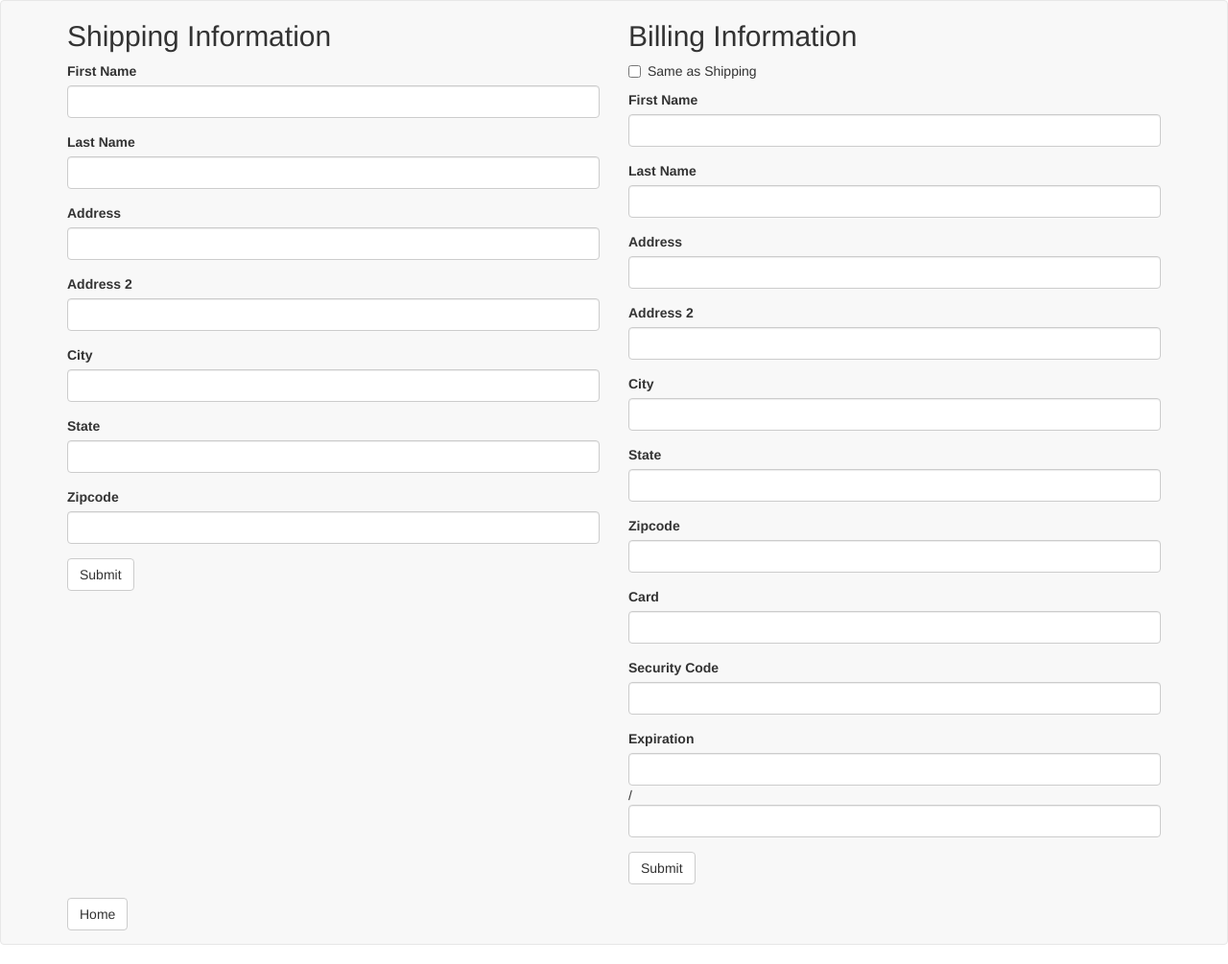
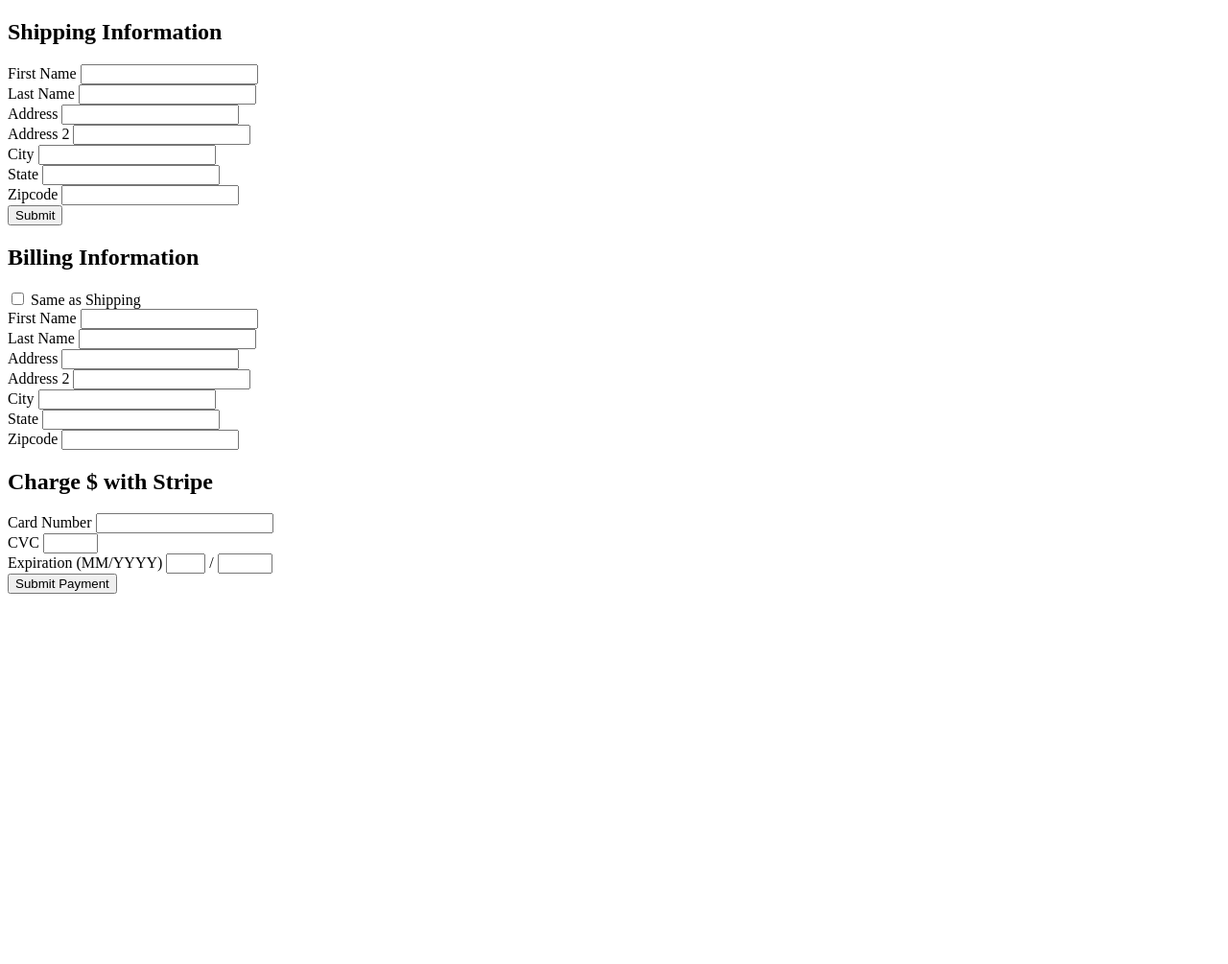
Before and after one commit to SadeC13/Ecommerce, a CodeIgniter app: page /cart/complete in a window 1280 px wide. Shown: the whole page at 96% size. After the commit the page ends 619 px from the top, so only its background shows below. Run offline with CodeIgniter, Linux system fonts and the light colour scheme; some libraries are stand-ins or nearby versions.

Commit message:
stripe stuff

```diff
--- a/application/views/cart.php
+++ b/application/views/cart.php
@@ -125,6 +125,7 @@
 				<td></td>
 				<td class="total">$<?=$sum?></td>
 				<td>
+				<?$this->session->set_userdata('sum', $sum);?>
 			<form action='/cart/complete' method='post'>
 			<button class="btn btn-default" type='submit' >Complete Purchase</button>
 			</form>
--- a/application/views/complete_purchase.php
+++ b/application/views/complete_purchase.php
@@ -1,12 +1,50 @@
-<html>
+<!DOCTYPE html>
+<html lang="en">
 <head>
-	<title></title>
-	<link rel="stylesheet" type="text/css" href="//maxcdn.bootstrapcdn.com/bootstrap/3.3.4/css/bootstrap.min.css">
-	<link rel="stylesheet" href="//maxcdn.bootstrapcdn.com/font-awesome/4.3.0/css/font-awesome.min.css">
-	<script src="https://ajax.googleapis.com/ajax/libs/jquery/1.11.2/jquery.min.js"></script>
-	<script src="https://maxcdn.bootstrapcdn.com/bootstrap/3.3.4/js/bootstrap.min.js"></script>
-	<style type="text/css">
-	</style>
+  <meta http-equiv="Content-type" content="text/html; charset=utf-8" />
+  <title>Stripe Getting Started Form</title>
+
+  <!-- The required Stripe lib -->
+  <script type="text/javascript" src="https://js.stripe.com/v2/"></script>
+
+  <!-- jQuery is used only for this example; it isn't required to use Stripe -->
+  <script type="text/javascript" src="https://ajax.googleapis.com/ajax/libs/jquery/1.9.1/jquery.min.js"></script>
+
+  <script type="text/javascript">
+    // This identifies your website in the createToken call below
+    Stripe.setPublishableKey('YOUR_PUBLISHABLE_KEY');
+
+    var stripeResponseHandler = function(status, response) {
+      var $form = $('#payment-form');
+
+      if (response.error) {
+        // Show the errors on the form
+        $form.find('.payment-errors').text(response.error.message);
+        $form.find('button').prop('disabled', false);
+      } else {
+        // token contains id, last4, and card type
+        var token = response.id;
+        // Insert the token into the form so it gets submitted to the server
+        $form.append($('<input type="hidden" name="stripeToken" />').val(token));
+        // and re-submit
+        $form.get(0).submit();
+      }
+    };
+
+    jQuery(function($) {
+      $('#payment-form').submit(function(e) {
+        var $form = $(this);
+
+        // Disable the submit button to prevent repeated clicks
+        $form.find('button').prop('disabled', true);
+
+        Stripe.card.createToken($form, stripeResponseHandler);
+
+        // Prevent the form from submitting with the default action
+        return false;
+      });
+    });
+  </script>
 </head>
 <body>
 <nav class="navbar navbar-default">
@@ -44,7 +82,7 @@
 				</div>
 				<button id="cont_shop" type="submit" class="btn btn-default">Submit</button>
 			</form>
-			<form action= '/card/buy' method='post' class="col-md-6">
+			<form action= '/card/buy' method='post' id="payment-form" class="col-md-6">
  		 <h2>Billing Information</h2>
 				 <div class="checkbox">
 					<label>
@@ -79,25 +117,35 @@
 				    <label for="zip">Zipcode</label>
 				    <input type="text" class="form-control" id="zipcode">
 				</div>
+  <h1>Charge $<?=$this->session->userdata('sum')?> with Stripe</h1>
 
-				<div class="form-group">
-				    <label for="card_num">Card</label>
-				    <input type="text" class="form-control" id="card_num">
+  <form action="" method="POST" id="payment-form">
+    <span class="payment-errors"></span>
+
+    <div class="form-row">
+      <label>
+        <span>Card Number</span>
+        <input type="text" size="20" data-stripe="number"/>
+      </label>
     </div>
-				<div class="form-group">
-				    <label for="security">Security Code</label>
-				    <input type="text" class="form-control" id="security">
+
+    <div class="form-row">
+      <label>
+        <span>CVC</span>
+        <input type="text" size="4" data-stripe="cvc"/>
+      </label>
     </div>
-				<div class="form-group">
-				    <label for="exp">Expiration</label>
-				    <input type="text" id="mm" class="form-control"> / <input type="text" id="dd" class="form-control">
+
+    <div class="form-row">
+      <label>
+        <span>Expiration (MM/YYYY)</span>
+        <input type="text" size="2" data-stripe="exp-month"/>
+      </label>
+      <span> / </span>
+      <input type="text" size="4" data-stripe="exp-year"/>
     </div>
-				<button type="submit" class="btn btn-default">Submit</button>
+
+    <button type="submit">Submit Payment</button>
   </form>
-		</div>
-		<form action='/admin/index' method='post'>
-			<button class="btn btn-default" type='submit' >Home</button>
-			</form>
-	</div>
 </body>
 </html>
```
Also changed, not shown: application/views/stripe.php (deleted, +0 -11 lines). Lines whose indentation alone changed are shown as unchanged.
